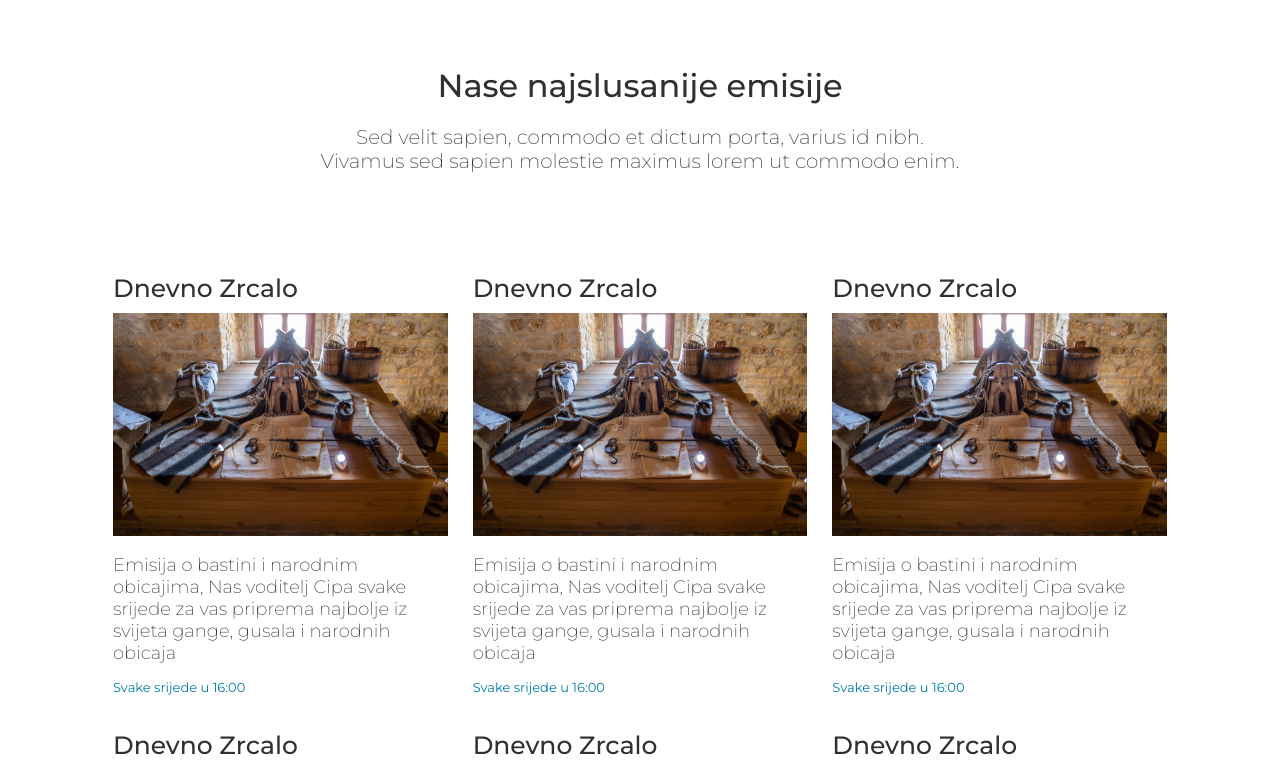
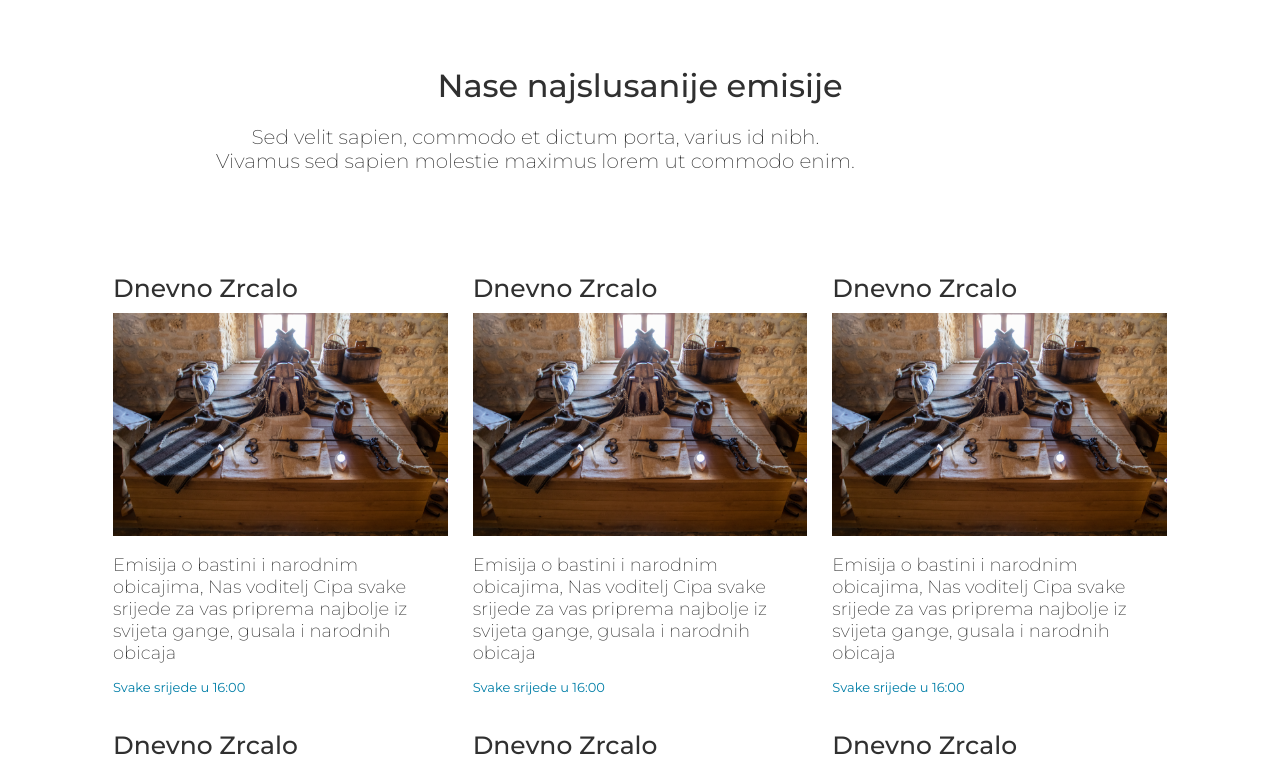
Before and after one commit to MilicTG/radio-tg, a React (Create React App) app: page / in a window 1280 px wide. Shown: the part 840-1608 px from the top of the page. Built offline with nearby package versions, Linux system fonts and the light colour scheme.

Commit message:
Nice try

```diff
--- a/src/components/shared/SectionTitle.js
+++ b/src/components/shared/SectionTitle.js
@@ -58,6 +58,8 @@ const DescTitle = styled.p`
   color: ${theme.colorFont};
   text-align: center;
   white-space: pre-line;
+  display: inline-block;
+  margin: 0 10%;
 
   @media ${device.devicePhone} {
     font-size: ${theme.fontSizeXXS};
```
